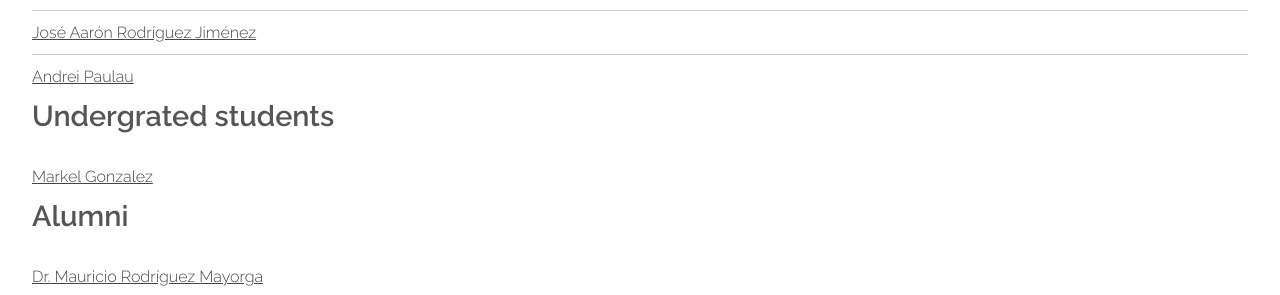
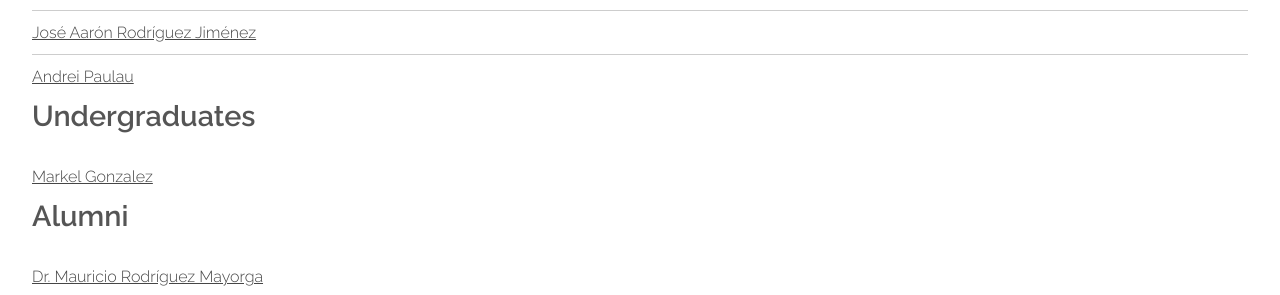
Before and after one commit to old-jekyll-templates/Horizons-Jekyll-Theme, a Jekyll site: the page built from members.html, in a window 1280 px wide and 900 px high, scrolled down 1204 px. Shown: the part 161-456 px from the top of the window. Built offline with Jekyll 4.4.1, drawn with Linux system fonts in a browser that asks for light colours.

Commit message:
Update members.html

```diff
--- a/members.html
+++ b/members.html
@@ -38,7 +38,7 @@ layout: main
 							<li><a href="{{ site.baseurl }}/members/andrei_paulau.html">Andrei Paulau</a></li>
 						</ul>
 						<header class="major">
-							<h2>Undergrated students</h2>
+							<h2>Undergraduates</h2>
 						</header>
 						<ul class="default">
 							<li><a href="{{ site.baseurl }}/members/markel_gonzalez.html">Markel Gonzalez</a></li>
```
